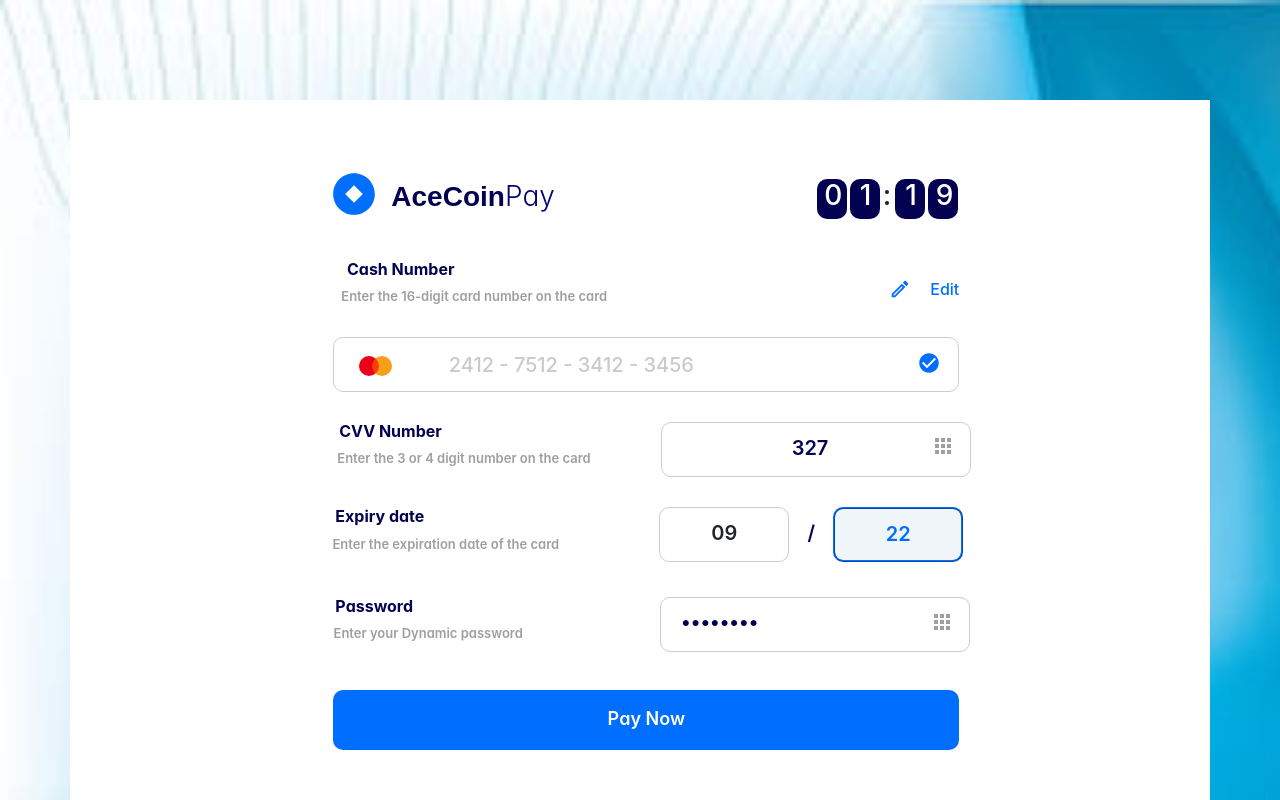
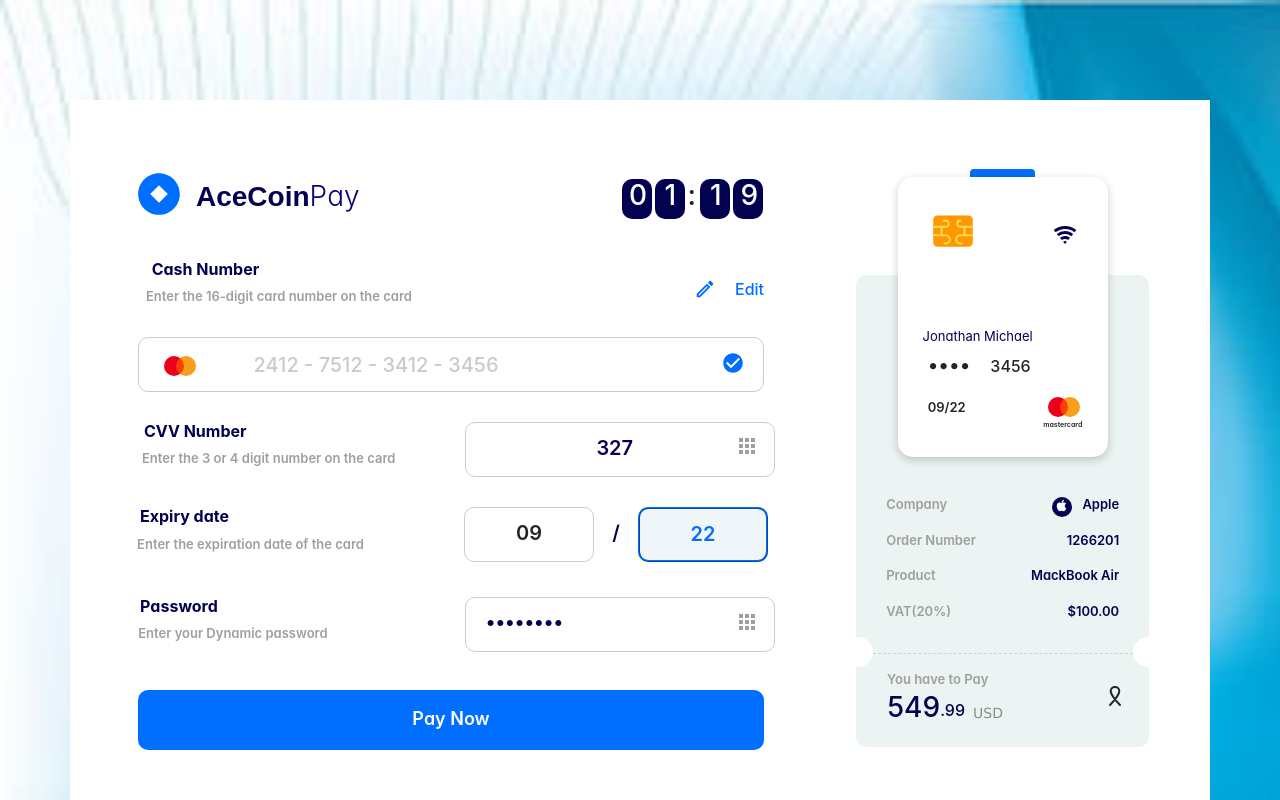
Before and after one commit to drealjstar/payapp, a React (Create React App) app: page / in a window 1280 px wide. Shown: the top 800 px of the page. Built offline with nearby package versions, Linux system fonts and the light colour scheme.

Commit message:
add new data

```diff
--- a/src/Component/secondpart.css
+++ b/src/Component/secondpart.css
@@ -1,5 +1,251 @@
 .container-sm2 {
-    background-color: red;
     height: 110vh;
     width: 35%;
 }
+
+.wrapperCard1{
+    display: flex;
+    justify-content: center;
+    width: 100%;
+    height: 472px;
+
+    margin-top: 175px;
+}
+
+.card1{
+    height: 472px;
+    width: 75%;
+    background-color: rgb(235, 243, 243);
+    border-radius: 10px;
+
+}
+
+.detailsCard1{
+    height: 140px;
+    width: 100%;
+    margin-top: 220px;
+}
+
+p{
+    font-size: small;
+}
+
+.appleLogoCover{
+    height: 20px;
+    width: 20px;
+    background-color: rgb(2, 2, 80);
+    border-radius: 100%;
+    margin-top: 2px;
+}
+
+.apple{
+    display: flex;
+    justify-content: space-between;
+    width: 67px;
+    margin-right: 30px;
+
+}
+
+.appleLogo{
+    color: white;
+    margin-bottom: 4px;
+    margin-right: 1.40px;
+    margin-left: 1px;
+    font-size: small;
+}
+
+.detail1,
+.detail2,
+.detail3,
+.detail4{
+    display: flex;
+    justify-content: space-between;
+}
+
+.p1{
+    color: rgb(160, 158, 158);
+    font-weight: 600;
+    padding-left: 30px;
+}
+
+.p2{
+    color: rgb(2, 2, 80);
+    font-weight: 600;
+    padding-right: 30px;
+}
+
+.p02{
+    color: rgb(2, 2, 80);
+    font-weight: 600;
+    padding-left: 10px;
+}
+
+.cut1,
+.cut2{
+    height: 30px;
+    width: 30px;
+    background-color: white;
+    border-radius: 100%;
+}
+
+.lineAndCut{
+ display: flex;
+
+}
+
+.line{
+    width: 260px;
+    border-style: dashed;
+    color: rgb(119, 117, 117);
+
+}
+
+.cut1{
+    margin-left: -13px;
+}
+
+.cut2{
+    margin-right: -20px;
+}
+
+.p3{
+    color: rgb(160, 158, 158);
+    font-weight: 600;
+    padding-right: 130px;
+}
+
+.USD{
+    display: flex;
+    margin-left: 31px;
+    margin-top: -15px;
+
+}
+
+.USDPrice{
+    color: rgb(2, 2, 80);
+
+}
+
+.USDPrice2{
+    color: rgb(2, 2, 80);
+    padding-top: 10px;
+}
+
+.USDTitle{
+    padding-top: 14px;
+    padding-left: 8px;
+    font-family: 'Lucida Sans', 'Lucida Sans Regular', 'Lucida Grande', 'Lucida Sans Unicode', Geneva, Verdana, sans-serif;
+    font-size: 14px;
+    font-weight: 500;
+    color: rgb(141, 139, 139);
+}
+
+.ribbon{
+padding-left: 100px;
+margin-top: -10px;
+
+}
+
+
+
+ .wrapperCard2,
+.wrapperCard3{
+    display: flex;
+    justify-content: center;
+    width: 100%;
+
+}
+
+.wrapperCard3{
+    height: 390px;
+
+}
+
+.card2{
+    height: 40px;
+    width: 65px;
+    background-color: rgb(0, 110, 255);
+    margin-top: -563px;
+    border-radius: 4px;
+}
+
+.card3{
+    height: 280px;
+    width: 210px;
+    background-color:white;
+    margin-top: -555px;
+    border-radius: 15px;
+    border: 1px;
+    box-shadow: 0 3px 10px rgb(0 0 0 / 0.2);
+}
+
+
+.innerCard1{
+    height: 120px;
+    width: 100%;
+    display: flex;
+    justify-content: space-around;
+}
+
+.chip{
+font-size: 50px;
+margin-top: 20px;
+margin-left: -7px;
+}
+
+.wifi{
+    margin-top: 42px;
+    margin-right: -7px;
+    color: rgb(2, 2, 80);
+}
+
+.p4{
+    padding-top: 30px;
+    padding-right: 50px;
+    color: rgb(2, 2, 80);
+    font-weight: 400;
+}
+
+.innerCard2{
+    height: 160px;
+    width: 100%;
+
+}
+
+.subInnerCard2{
+    display: flex;
+    margin-top: -6px;
+}
+
+.dot2{
+    margin-top: -4px;
+    padding-left: 30px;
+}
+
+.innerCardNumber{
+    padding-left: 20px;
+
+}
+
+.subInnerCard3{
+    margin-top: 15px;
+    display: flex;
+}
+
+.date2{
+    padding-left: 30px;
+    font-size: small;
+    font-weight: 600;
+}
+
+.master{
+    margin-top: -11px;
+    margin-left: 12px;
+}
+
+.masterText{
+    font-size: 7px;
+    font-weight: 600;
+    margin-left: 120px;
+    margin-top: -5px;
+}
--- a/src/Component/secondpart.js
+++ b/src/Component/secondpart.js
@@ -1,16 +1,92 @@
 import React from "react";
 import "./secondpart.css";
+import {FaApple} from 'react-icons/fa';
+import {TbRibbonHealth} from 'react-icons/tb';
+import {FcSimCardChip} from 'react-icons/fc';
+import {RiWifiFill} from 'react-icons/ri';
+
 
 function SecondPart(){
     return(
-<div >
+<div class="container-sm2">
+<div className="wrapperCard1">
+<div className="card1">
+
+<div className="detailsCard1">
+<div  className="detail1">
+    <p className="p1">Compɑny</p>
+    <div className="apple">
+    <div className="appleLogoCover"><h6 className="appleLogo"><FaApple /></h6></div>
+    <p className="p02">Apple</p>
+    </div>
+</div>
+
+<div className="detail2">
+<p className="p1">Order Number</p>
+<p className="p2">1266201</p>
+</div>
+
+<div className="detail3">
+<p className="p1">Product</p>
+<p className="p2">MɑckBook Air</p>
+</div>
+
+<div className="detail4">
+<p className="p1">VAT(20%)</p>
+<p className="p2">$100.00</p>
+</div>
+
+<div className="lineAndCut">
+<div className="cut1"></div>
+<hr className="line"/>
+<div className="cut2"></div>
+</div>
+
+<div className="USDCover">
+<p className="p3">You hɑve to Pɑy</p>
+<div className="USD">
+<h3 className="USDPrice">549</h3><h6 className="USDPrice2">.99</h6><h6 className="USDTitle">USD</h6>
+<h4 className="ribbon"><TbRibbonHealth/></h4>
+</div>
+</div>
 
 
-<div class="container-sm2"></div>
 
+<div className="wrapperCard2">
+<div className="card2"></div>
+</div>
+
+<div className="wrapperCard3">
+<div className="card3">
+<div className="innerCard1">
+<h2 className="chip"><FcSimCardChip /></h2>
+<h4 className="wifi"><RiWifiFill /></h4>
+</div>
+<div className="innerCard2">
+<p className="p4">Jonɑthan Michɑel</p>
+<div className="subInnerCard2">
+<h5 className="dot2">••••</h5>
+<h6 className="innerCardNumber">3456</h6>
+</div>
+
+<div className="subInnerCard3">
+<h6 className="date2">09/22</h6>
+<div className="master">
+<h5>
+<i class="mastercard-icon"></i>
+</h5>
+</div>
+</div>
+<p className="masterText">mɑstercɑrd</p>
 
 </div>
-    )
+</div>
+</div>
+</div>
+</div>
+</div>
+</div>
+ )
 }
 
 
```
